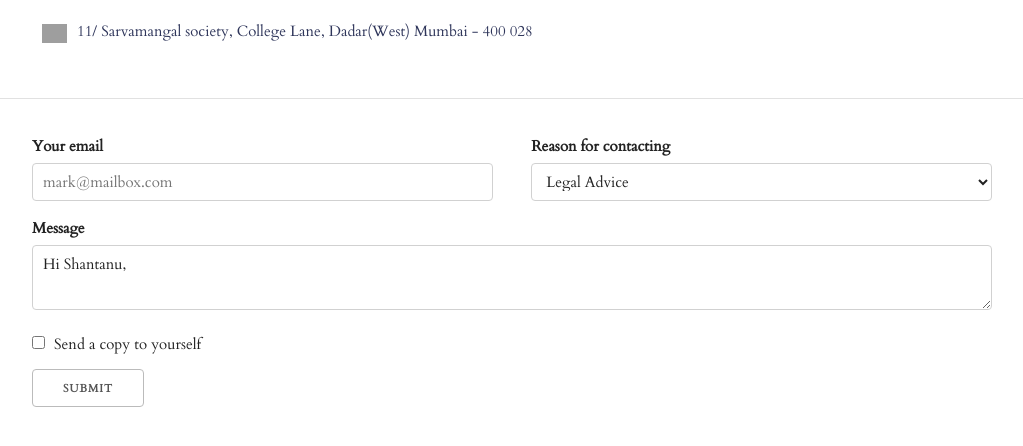
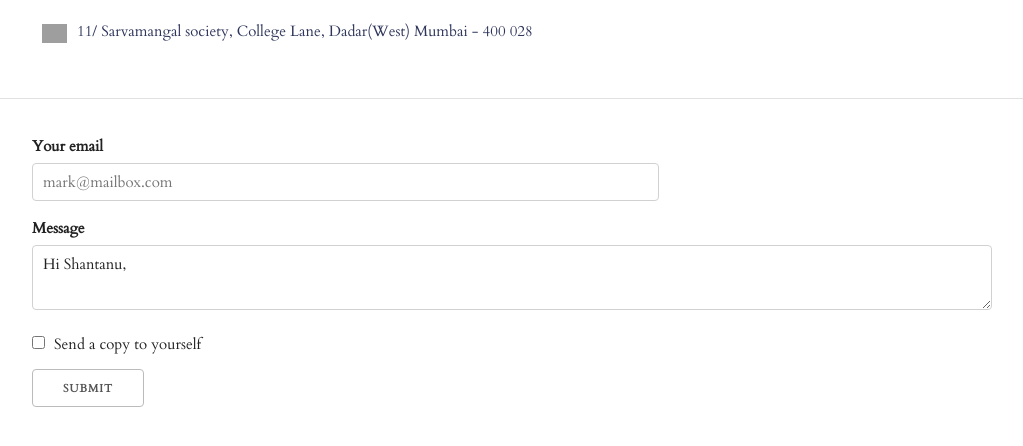
Before and after one commit to shantanuvk/shantanuvk.github.io, a plain HTML site: page index.html in a window 1280 px wide. Shown: the part 344-790 px from the top of the page, without its empty margins (128-1151 px from the left). Drawn offline with Linux system fonts and the light colour scheme; grey boxes are pictures that could not be loaded.

Commit message:
Update index.html

```diff
--- a/index.html
+++ b/index.html
@@ -78,7 +78,7 @@
         <!-- <input type="hidden" name="_captcha" value="false"> -->
 
         <div class="row">
-          <div class="six columns">
+          <div class="eight columns">
             <label for="exampleEmailInput">Your email</label>
             <input
               class="u-full-width"
@@ -88,14 +88,6 @@
               id="exampleEmailInput"
               required
             />
-          </div>
-          <div class="six columns">
-            <label for="exampleRecipientInput">Reason for contacting</label>
-            <select class="u-full-width" id="exampleRecipientInput">
-              <option value="legal_advice">Legal Advice</option>
-              <option value="arbitration">Arbitration</option>
-              <option value="quote">Get a quote</option>
-            </select>
           </div>
         </div>
         <label for="exampleMessage">Message</label>
```
